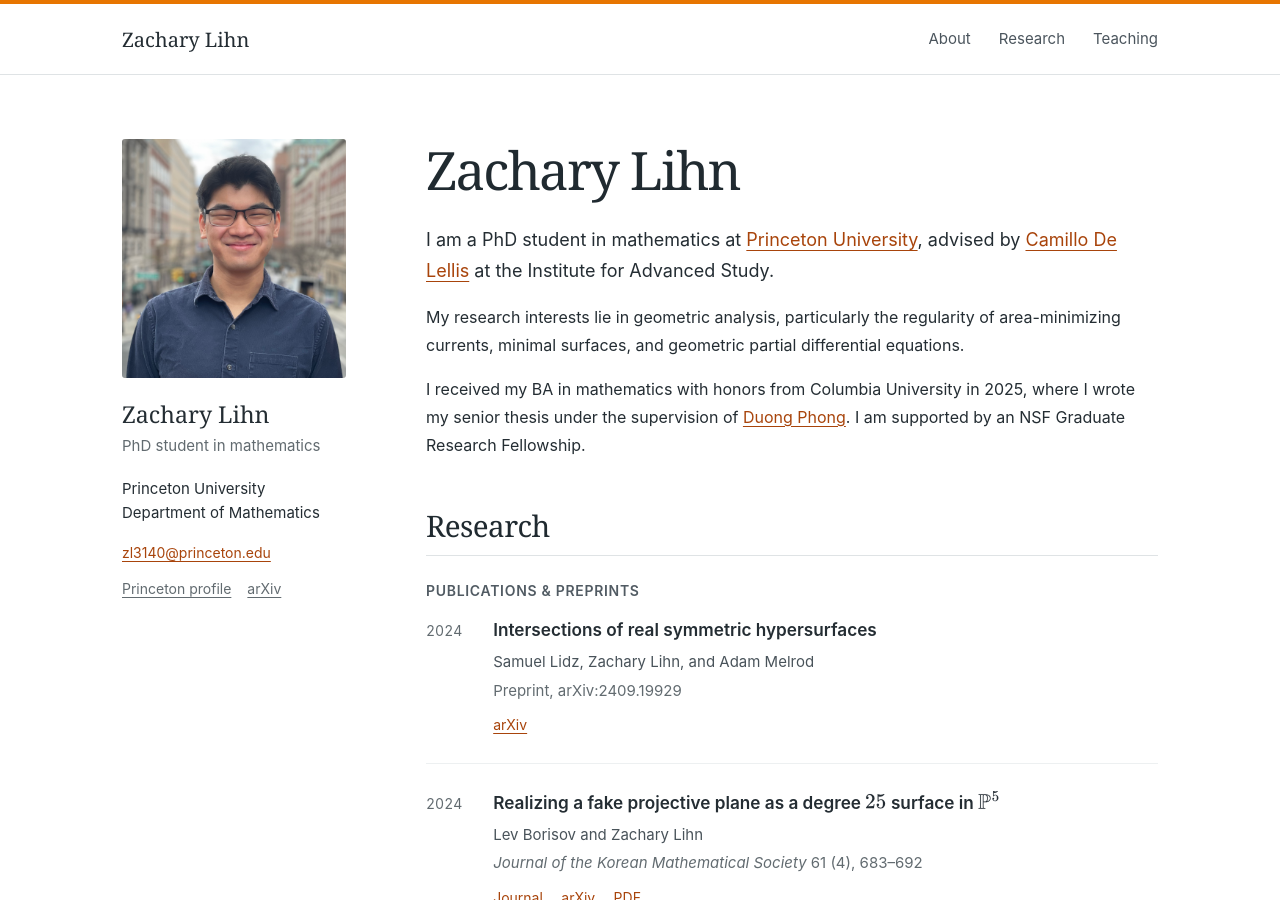
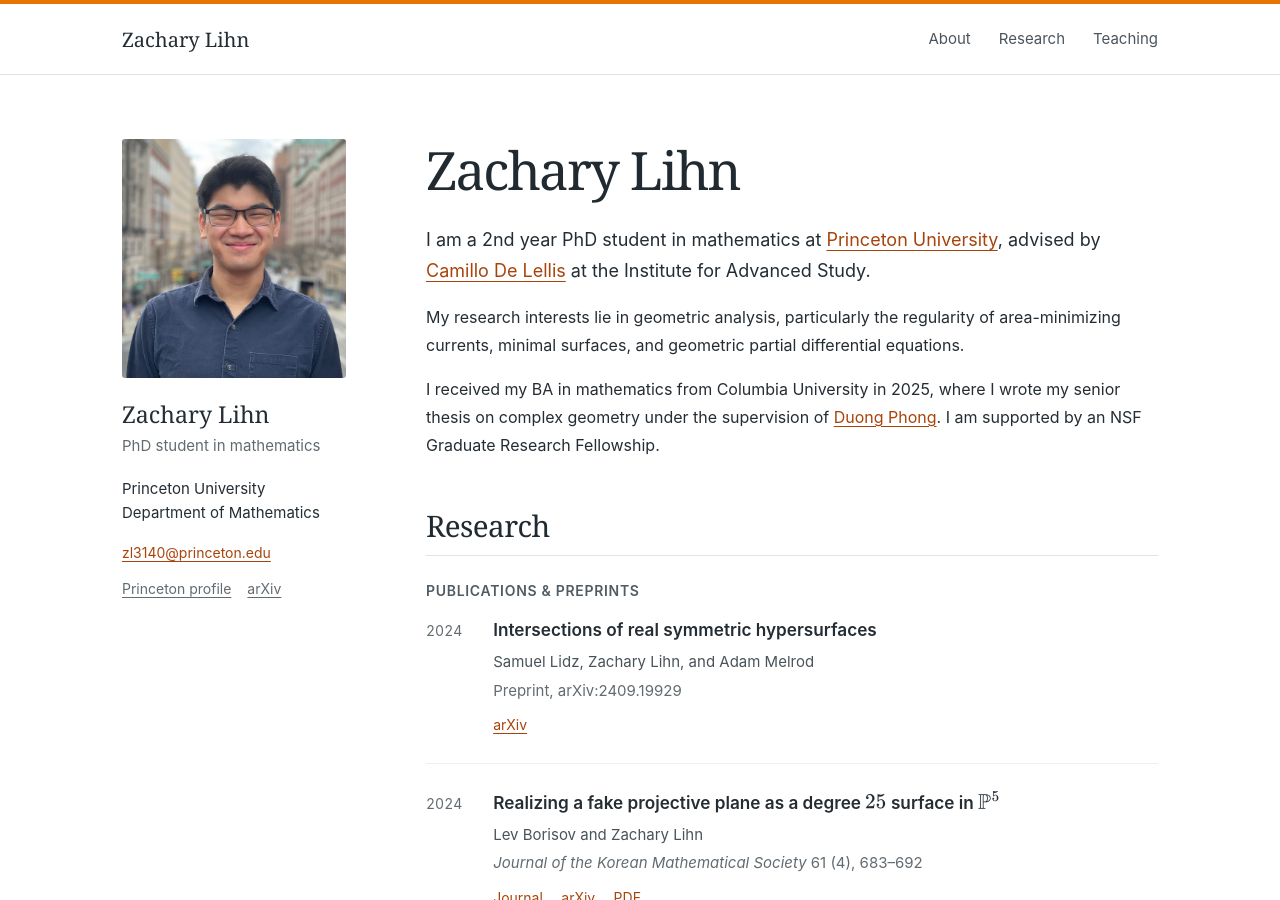
Before and after one commit to zachlihn/zachlihn.github.io, a Jekyll site: the page index.html, which Jekyll copies as it is, in a window 1280 px wide and 900 px high. Built offline with Jekyll 4.4.1, drawn with Linux system fonts in a browser that asks for light colours.

Commit message:
Update index.html

```diff
--- a/index.html
+++ b/index.html
@@ -46,9 +46,9 @@
     <main id="main">
       <section id="about" class="about" aria-labelledby="name">
         <h1 id="name">Zachary Lihn</h1>
-        <p class="intro">I am a PhD student in mathematics at <a href="https://www.math.princeton.edu/">Princeton University</a>, advised by <a href="https://www.math.ias.edu/delellis/">Camillo De Lellis</a> at the Institute for Advanced Study.</p>
+        <p class="intro">I am a 2nd year PhD student in mathematics at <a href="https://www.math.princeton.edu/">Princeton University</a>, advised by <a href="https://www.math.ias.edu/delellis/">Camillo De Lellis</a> at the Institute for Advanced Study.</p>
         <p>My research interests lie in geometric analysis, particularly the regularity of area-minimizing currents, minimal surfaces, and geometric partial differential equations.</p>
-        <p>I received my BA in mathematics with honors from Columbia University in 2025, where I wrote my senior thesis under the supervision of <a href="https://www.math.columbia.edu/~phong/">Duong Phong</a>. I am supported by an NSF Graduate Research Fellowship.</p>
+        <p>I received my BA in mathematics from Columbia University in 2025, where I wrote my senior thesis on complex geometry under the supervision of <a href="https://www.math.columbia.edu/~phong/">Duong Phong</a>. I am supported by an NSF Graduate Research Fellowship.</p>
       </section>
 
       <section id="research" aria-labelledby="research-title">
```
